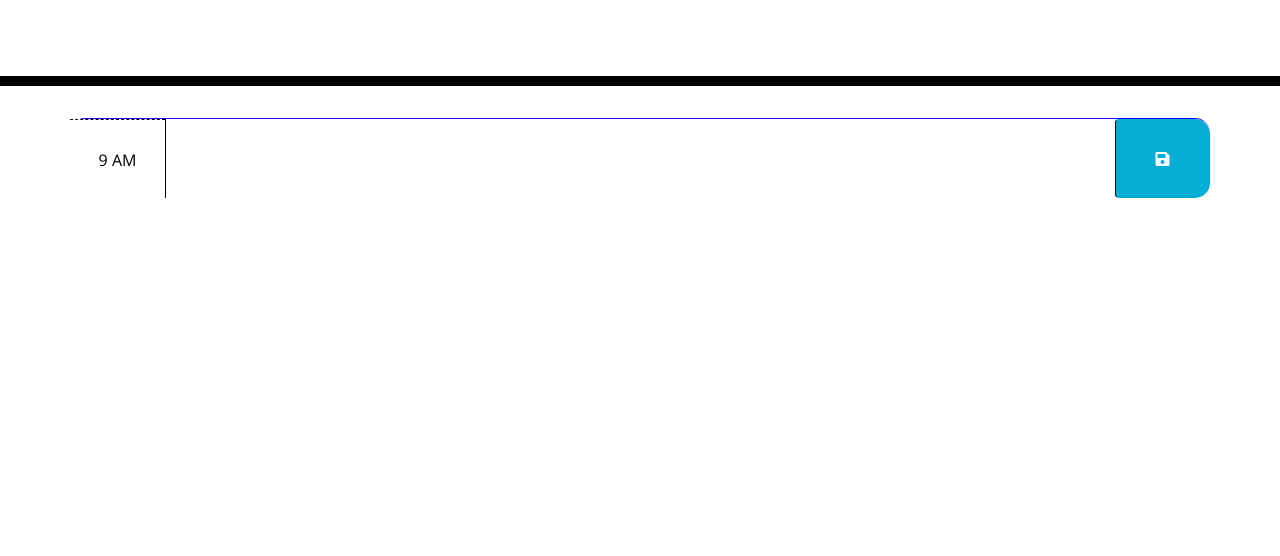
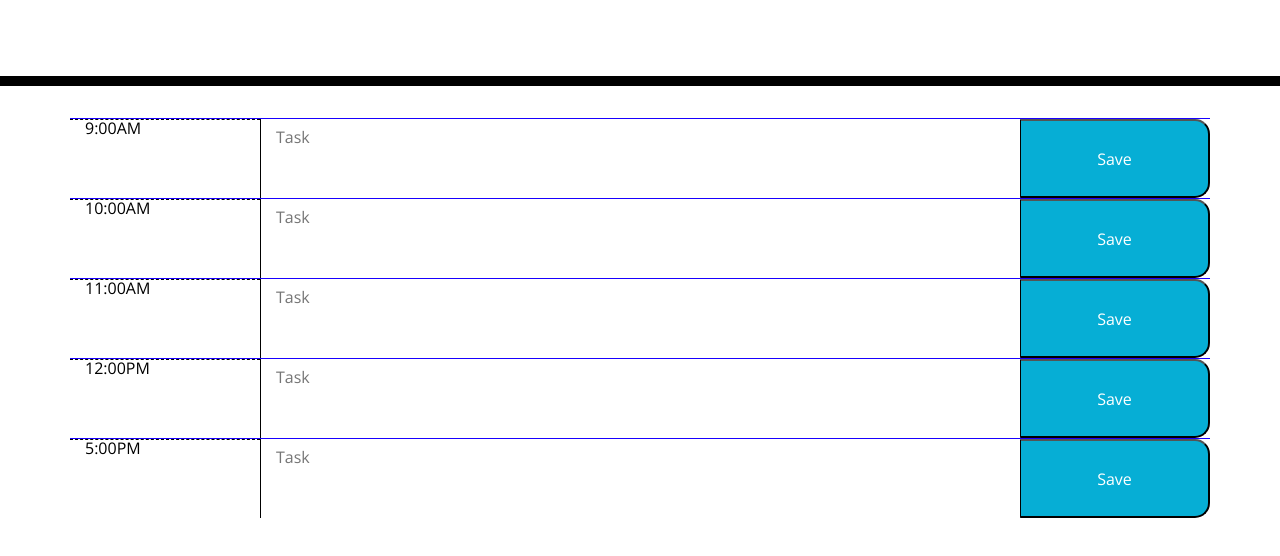
Before and after one commit to Candyalexy1997/WorkPlanner, a plain HTML site: page index.html in a window 1280 px wide. Shown: the part 182-738 px from the top of the page. Drawn offline with nearby package versions, Linux system fonts and the light colour scheme.

Commit message:
correcting grid layout issues

```diff
--- a/index.html
+++ b/index.html
@@ -30,20 +30,117 @@
       <p id="currentDay" class="lead"></p>
     </header>
 
-      <!-- Timeblocks go here -->
+      <!-- Individual Blocks of Times-->
+
       <div class="container">
-        <div id="hour9" class="row time-block">
-          <div class="col-md-1 hour">
-              9 AM
+
+        <div class="row">
+          <div class="col-2 hour">9:00AM</div>
+            <textarea id="9" class="col-8" placeholder="Task"></textarea>
+            <button class="col -2 saveBtn" onClick="saveText(9)">Save</button>
+        </div>
+
+        <div class="row">
+          <div class="col-2 hour">10:00AM</div>
+            <textarea id="10" class="col-8" placeholder="Task"></textarea>
+            <button class="col -2 saveBtn" onClick="saveText(10)">Save</button>
+        </div>
+
+        <div class="row">
+          <div class="col-2 hour">11:00AM</div>
+            <textarea id="11" class="col-8" placeholder="Task"></textarea>
+            <button class="col -2 saveBtn" onClick="saveText(11)">Save</button>
+        </div>
+
+        <div class="row">
+          <div class="col-2 hour">12:00PM</div>
+            <textarea id="12" class="col-8" placeholder="Task"></textarea>
+            <button class="col -2 saveBtn" onClick="saveText(12)">Save</button>
+        </div>
+
+
+        <!---
+        <div id="9" class="row time-block">
+          <div class="col-md-1 hour">9 AM
           </div>
           <textarea class="col-md-10 description">
           </textarea>
           <button class="btn saveBtn col-md-1"><i class="fas fa-save"></i></button>
           </div>
 
+        <div class="container">
+          <div id="10" class="row time-block">
+            <div class="col-md-1 hour">10 AM
+            </div>
+            <textarea class="col-md-10 description">
+            </textarea>
+            <button class="btn saveBtn col-md-1"><i class="fas fa-save"></i></button>
+          </div>
+
+         <div class="container">
+            <div id="11" class="row time-block">
+                <div class="col-md-1 hour">11 AM
+                </div>
+                <textarea class="col-md-10 description">
+                </textarea>
+                <button class="btn saveBtn col-md-1"><i class="fas fa-save"></i></button>
+              </div>
+
+            <div class="container">
+             <div id="12" class="row time-block">
+                  <div class="col-md-1 hour"> 12 PM
+                  </div>
+                  <textarea class="col-md-10 description">
+                  </textarea>
+                  <button class="btn saveBtn col-md-1"><i class="fas fa-save"></i></button>
+                  </div>
+
+             <div class="container">
+              <div id="1" class="row time-block">
+                      <div class="col-md-1 hour">1PM
+                      </div>
+                      <textarea class="col-md-10 description">
+                      </textarea>
+                      <button class="btn saveBtn col-md-1"><i class="fas fa-save"></i></button>
+                      </div>
 
 
-    </div>
+            <div class="container">
+                    <div id="2" class="row time-block">
+                       <div class="col-md-1 hour">2PM</div>
+                          <textarea class="col-md-10 description">
+                          </textarea>
+                          <button class="btn saveBtn col-md-1"><i class="fas fa-save"></i></button>
+                          </div>
+
+              <div class="container">
+                  <div id="3" class="row time-block">
+                      <div class="col-md-1 hour">3PM
+                        </div>
+                              <textarea class="col-md-10 description">
+                              </textarea>
+                              <button class="btn saveBtn col-md-1"><i class="fas fa-save"></i></button>
+                             </div>
+
+                <div class="container">
+                    <div id="4" class="row time-block">
+                        <div class="col-md-1 hour">4PM</div>
+                                  <textarea class="col-md-10 description">
+                                  </textarea>
+                                  <button class="btn saveBtn col-md-1"><i class="fas fa-save"></i></button>
+                                  </div>
+                                -->
+
+
+                    <div class="row">
+                      <div class="col-2 hour">5:00PM</div>
+                        <textarea id="5" class="col-8" placeholder="Task"></textarea>
+                        <button class="col -2 saveBtn" onClick="saveText(5)">Save</button>
+                    </div>
+
+
+
+
 
     <script src="https://code.jquery.com/jquery-3.4.1.min.js"></script>
     <script src="https://cdnjs.cloudflare.com/ajax/libs/moment.js/2.24.0/moment.min.js"></script>
```
